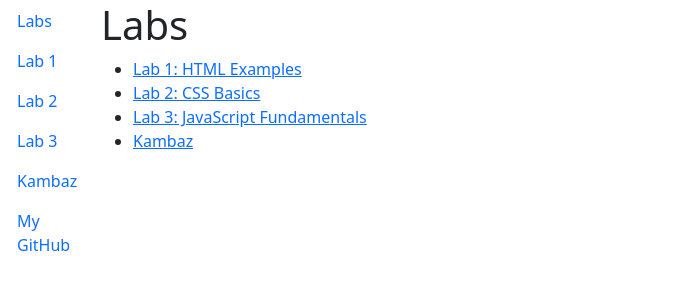
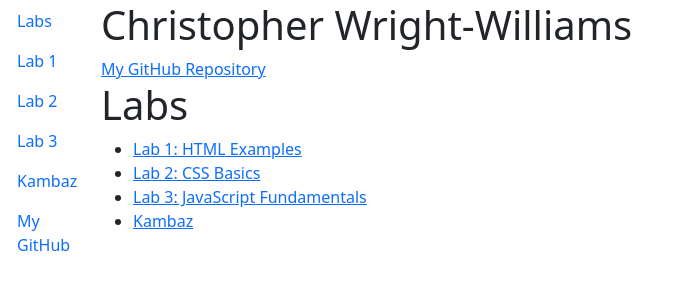
Before and after one commit to Rat719/kambaz-next-js, a Next.js app: page /labs in a window 1280 px wide. Shown: the top 300 px of the page, without its empty margins (0-676 px from the left). Built offline with nearby package versions, Linux system fonts and the light colour scheme.

Commit message:
a2 vercel

```diff
--- a/app/labs/page.tsx
+++ b/app/labs/page.tsx
@@ -2,6 +2,15 @@ import Link from "next/link";
 export default function labs() {
   return (
     <div id="wd-labs">
+          <h1>Christopher Wright-Williams</h1>
+      <a
+        id="wd-github"
+        href="https://github.com/Rat719/kambaz-next-js/tree/a2"
+        target="_blank"
+        rel="noopener noreferrer"
+      >
+        My GitHub Repository
+      </a>
       <h1>Labs</h1>
       <ul>
         <li>
```
Also changed, not shown: app/labs/lab2/BootstrapForms.tsx (+14 -23 lines).
